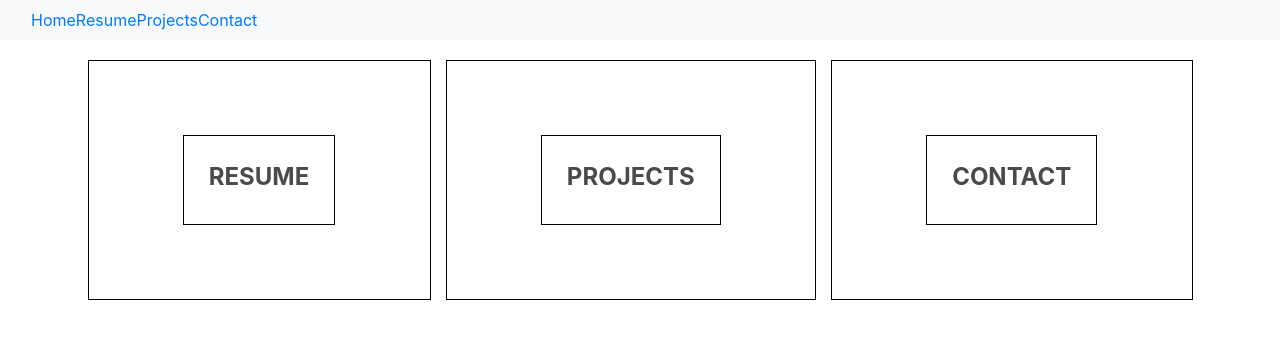
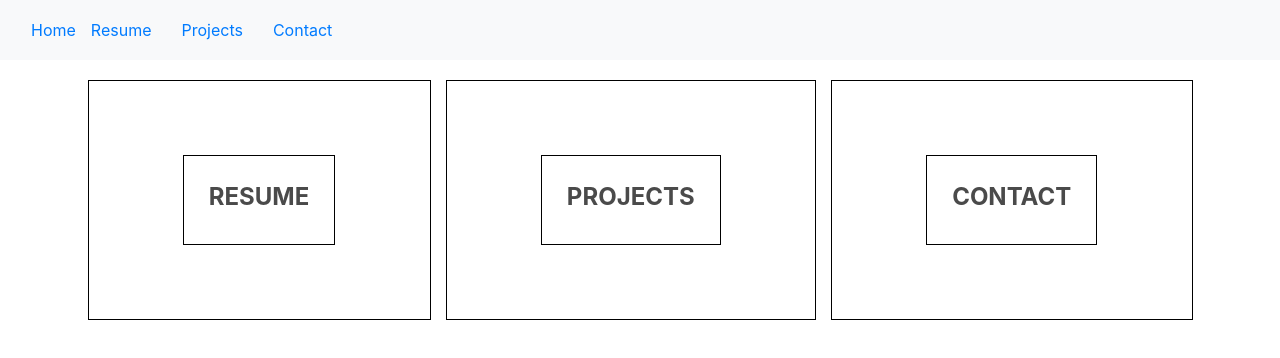
Before and after one commit to anlsim/anlsim.github.io, a React (Create React App) app: page / in a window 1280 px wide. Shown: the top 358 px of the page. Built offline with nearby package versions, Linux system fonts and the light colour scheme.

Commit message:
added style to navbar

```diff
--- a/src/App.css
+++ b/src/App.css
@@ -1,3 +1,8 @@
 body {
   font-family: 'Open Sans Condensed', sans-serif;
 }
+
+a{
+  text-decoration: none;
+  color: black;
+}
--- a/src/components/NavBar.js
+++ b/src/components/NavBar.js
@@ -1,5 +1,6 @@
 import React from 'react';
 import {Link} from 'react-router-dom';
+import '../styles/NavBar.scss';
 
 const NavBar = () => {
 
@@ -11,21 +12,17 @@ const NavBar = () => {
             <span className="navbar-toggler-icon"></span>
           </button>
           <div className="collapse navbar-collapse" id="navbarSupportedContent">
-            <ul className="navbar-nav me-auto mb-2 mb-lg-0">
-              <li className="nav-item">
-                <Link to="/Resume">Resume</Link>
+              <div className='options'>
+                  <Link className='option' to="/Resume">Resume</Link>
 
-              </li>
-              <li className="nav-item">
-              <Link to="/projects">Projects</Link>
-              </li>
-              <li className="nav-item">
-              <Link to="/contact">Contact</Link>
+                  <Link className='option' to="/projects">Projects</Link>
 
-              </li>
+                  <Link className='option' to="/contact">Contact</Link>
 
 
-            </ul>
+              </div>
+
+
 
           </div>
         </div>
--- /dev/null
+++ b/src/styles/NavBar.scss
@@ -0,0 +1,17 @@
+.navMenu{
+ height: 70px;
+ width: 100%;
+ display: flex;
+ margin-bottom: 25px;
+}
+.options{
+    width: 50%;
+    height: 100%;
+    display: flex;
+    align-items:flex-start;
+    justify-content: flex-start;
+
+    .option{
+        padding: 10px 15px;
+    }
+}
```
